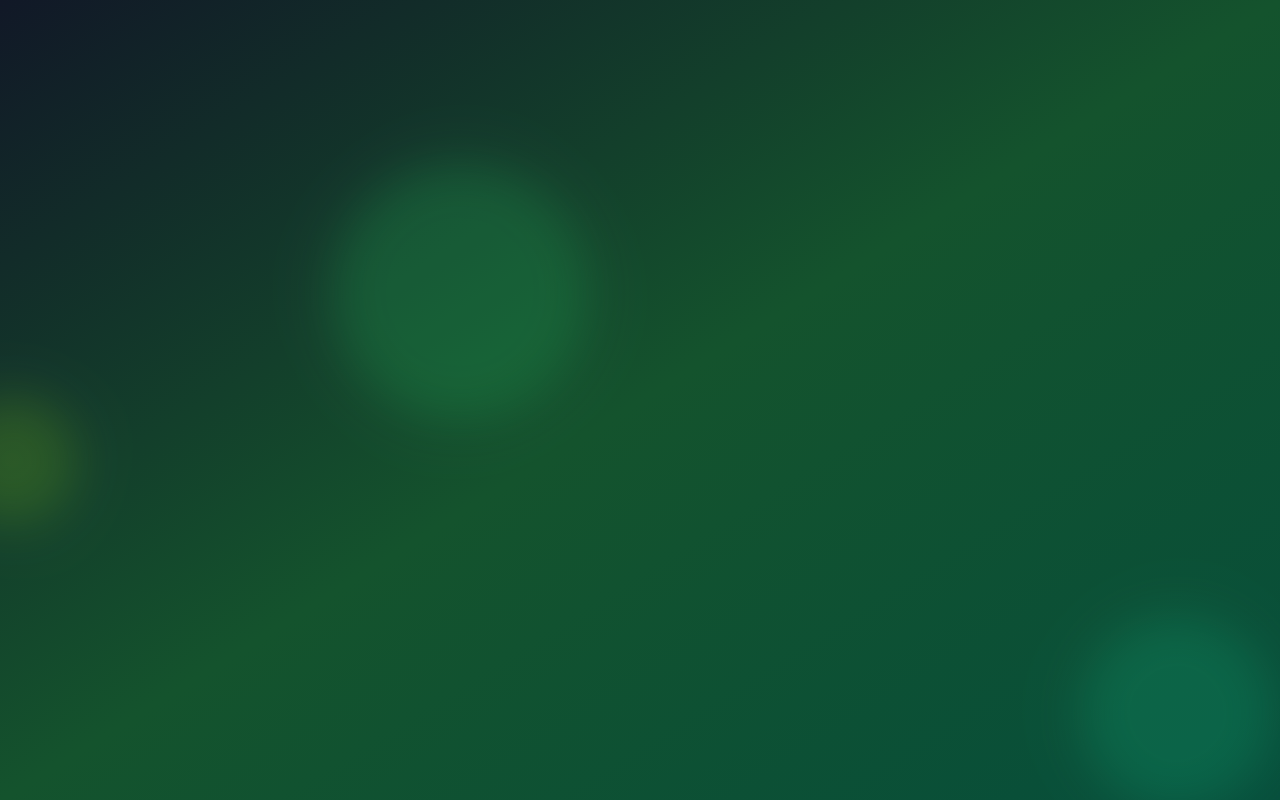
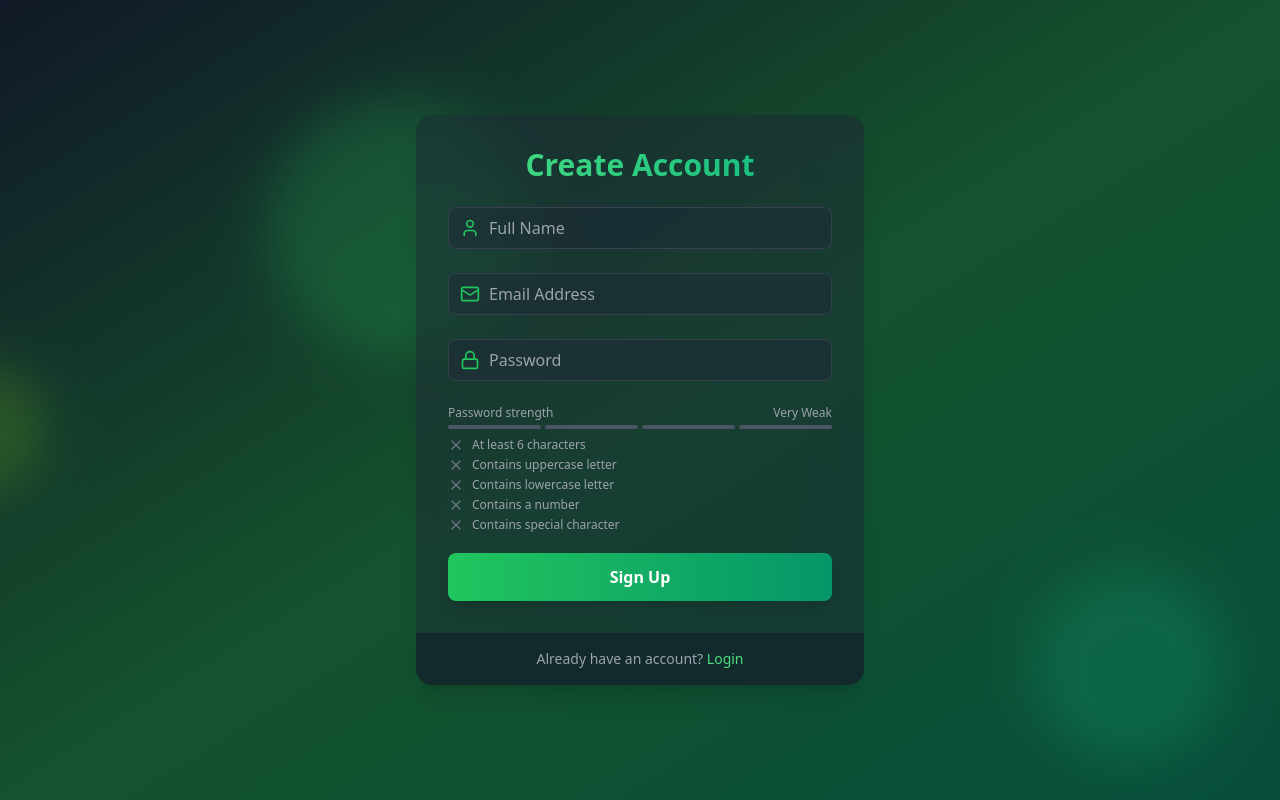
Before and after one commit to SurenAND/authentication, a React (Vite) app in the folder frontend/: page /signup in a window 1280 px wide. Built offline with nearby package versions, Linux system fonts and the light colour scheme.

Commit message:
feat: signup page

```diff
--- a/frontend/package.json
+++ b/frontend/package.json
@@ -10,10 +10,13 @@
     "preview": "vite preview"
   },
   "dependencies": {
+    "axios": "^1.7.7",
     "framer-motion": "^11.9.0",
+    "lucide-react": "^0.446.0",
     "react": "^18.3.1",
     "react-dom": "^18.3.1",
-    "react-router-dom": "^6.26.2"
+    "react-router-dom": "^6.26.2",
+    "zustand": "^5.0.0-rc.2"
   },
   "devDependencies": {
     "@eslint/js": "^9.9.0",
--- a/frontend/src/App.jsx
+++ b/frontend/src/App.jsx
@@ -1,4 +1,18 @@
+import { Navigate, Route, Routes } from "react-router-dom";
 import FloatingShape from "./components/FloatingShape";
+import SignUpPage from "./pages/SignUpPage";
+import { useAuthStore } from "./store/authStore";
+
+// redirect authenticated users to the home page
+const RedirectAuthenticatedUser = ({ children }) => {
+  const { isAuthenticated, user } = useAuthStore();
+
+  if (isAuthenticated && user.isVerified) {
+    return <Navigate to="/" replace />;
+  }
+
+  return children;
+};
 
 function App() {
   return (
@@ -27,6 +41,17 @@
         left="-10%"
         delay={2}
       />
+
+      <Routes>
+        <Route
+          path="/signup"
+          element={
+            <RedirectAuthenticatedUser>
+              <SignUpPage />
+            </RedirectAuthenticatedUser>
+          }
+        />
+      </Routes>
     </div>
   );
 }
--- /dev/null
+++ b/frontend/src/components/Input.jsx
@@ -0,0 +1,14 @@
+const Input = ({ icon: Icon, ...props }) => {
+	return (
+		<div className='relative mb-6'>
+			<div className='absolute inset-y-0 left-0 flex items-center pl-3 pointer-events-none'>
+				<Icon className='size-5 text-green-500' />
+			</div>
+			<input
+				{...props}
+				className='w-full pl-10 pr-3 py-2 bg-gray-800 bg-opacity-50 rounded-lg border border-gray-700 focus:border-green-500 focus:ring-2 focus:ring-green-500 text-white placeholder-gray-400 transition duration-200'
+			/>
+		</div>
+	);
+};
+export default Input;
--- /dev/null
+++ b/frontend/src/components/PasswordStrengthMeter.jsx
@@ -0,0 +1,76 @@
+import { Check, X } from "lucide-react";
+
+const PasswordCriteria = ({ password }) => {
+	const criteria = [
+		{ label: "At least 6 characters", met: password.length >= 6 },
+		{ label: "Contains uppercase letter", met: /[A-Z]/.test(password) },
+		{ label: "Contains lowercase letter", met: /[a-z]/.test(password) },
+		{ label: "Contains a number", met: /\d/.test(password) },
+		{ label: "Contains special character", met: /[^A-Za-z0-9]/.test(password) },
+	];
+
+	return (
+		<div className='mt-2 space-y-1'>
+			{criteria.map((item) => (
+				<div key={item.label} className='flex items-center text-xs'>
+					{item.met ? (
+						<Check className='size-4 text-green-500 mr-2' />
+					) : (
+						<X className='size-4 text-gray-500 mr-2' />
+					)}
+					<span className={item.met ? "text-green-500" : "text-gray-400"}>{item.label}</span>
+				</div>
+			))}
+		</div>
+	);
+};
+
+const PasswordStrengthMeter = ({ password }) => {
+	const getStrength = (pass) => {
+		let strength = 0;
+		if (pass.length >= 6) strength++;
+		if (pass.match(/[a-z]/) && pass.match(/[A-Z]/)) strength++;
+		if (pass.match(/\d/)) strength++;
+		if (pass.match(/[^a-zA-Z\d]/)) strength++;
+		return strength;
+	};
+	const strength = getStrength(password);
+
+	const getColor = (strength) => {
+		if (strength === 0) return "bg-red-500";
+		if (strength === 1) return "bg-red-400";
+		if (strength === 2) return "bg-yellow-500";
+		if (strength === 3) return "bg-yellow-400";
+		return "bg-green-500";
+	};
+
+	const getStrengthText = (strength) => {
+		if (strength === 0) return "Very Weak";
+		if (strength === 1) return "Weak";
+		if (strength === 2) return "Fair";
+		if (strength === 3) return "Good";
+		return "Strong";
+	};
+
+	return (
+		<div className='mt-2'>
+			<div className='flex justify-between items-center mb-1'>
+				<span className='text-xs text-gray-400'>Password strength</span>
+				<span className='text-xs text-gray-400'>{getStrengthText(strength)}</span>
+			</div>
+
+			<div className='flex space-x-1'>
+				{[...Array(4)].map((_, index) => (
+					<div
+						key={index}
+						className={`h-1 w-1/4 rounded-full transition-colors duration-300
+                ${index < strength ? getColor(strength) : "bg-gray-600"}
+              `}
+					/>
+				))}
+			</div>
+			<PasswordCriteria password={password} />
+		</div>
+	);
+};
+export default PasswordStrengthMeter;
--- /dev/null
+++ b/frontend/src/pages/SignUpPage.jsx
@@ -0,0 +1,90 @@
+import { motion } from "framer-motion";
+import Input from "../components/Input";
+import { Loader, Lock, Mail, User } from "lucide-react";
+import { useState } from "react";
+import { Link, useNavigate } from "react-router-dom";
+import PasswordStrengthMeter from "../components/PasswordStrengthMeter";
+import { useAuthStore } from "../store/authStore";
+
+const SignUpPage = () => {
+	const [name, setName] = useState("");
+	const [email, setEmail] = useState("");
+	const [password, setPassword] = useState("");
+	const navigate = useNavigate();
+
+	const { signup, error, isLoading } = useAuthStore();
+
+	const handleSignUp = async (e) => {
+		e.preventDefault();
+
+		try {
+			await signup(email, password, name);
+			navigate("/verify-email");
+		} catch (error) {
+			console.log(error);
+		}
+	};
+	return (
+		<motion.div
+			initial={{ opacity: 0, y: 20 }}
+			animate={{ opacity: 1, y: 0 }}
+			transition={{ duration: 0.5 }}
+			className='max-w-md w-full bg-gray-800 bg-opacity-50 backdrop-filter backdrop-blur-xl rounded-2xl shadow-xl
+			overflow-hidden'
+		>
+			<div className='p-8'>
+				<h2 className='text-3xl font-bold mb-6 text-center bg-gradient-to-r from-green-400 to-emerald-500 text-transparent bg-clip-text'>
+					Create Account
+				</h2>
+
+				<form onSubmit={handleSignUp}>
+					<Input
+						icon={User}
+						type='text'
+						placeholder='Full Name'
+						value={name}
+						onChange={(e) => setName(e.target.value)}
+					/>
+					<Input
+						icon={Mail}
+						type='email'
+						placeholder='Email Address'
+						value={email}
+						onChange={(e) => setEmail(e.target.value)}
+					/>
+					<Input
+						icon={Lock}
+						type='password'
+						placeholder='Password'
+						value={password}
+						onChange={(e) => setPassword(e.target.value)}
+					/>
+					{error && <p className='text-red-500 font-semibold mt-2'>{error}</p>}
+					<PasswordStrengthMeter password={password} />
+
+					<motion.button
+						className='mt-5 w-full py-3 px-4 bg-gradient-to-r from-green-500 to-emerald-600 text-white
+						font-bold rounded-lg shadow-lg hover:from-green-600
+						hover:to-emerald-700 focus:outline-none focus:ring-2 focus:ring-green-500 focus:ring-offset-2
+						 focus:ring-offset-gray-900 transition duration-200'
+						whileHover={{ scale: 1.02 }}
+						whileTap={{ scale: 0.98 }}
+						type='submit'
+						disabled={isLoading}
+					>
+						{isLoading ? <Loader className=' animate-spin mx-auto' size={24} /> : "Sign Up"}
+					</motion.button>
+				</form>
+			</div>
+			<div className='px-8 py-4 bg-gray-900 bg-opacity-50 flex justify-center'>
+				<p className='text-sm text-gray-400'>
+					Already have an account?{" "}
+					<Link to={"/login"} className='text-green-400 hover:underline'>
+						Login
+					</Link>
+				</p>
+			</div>
+		</motion.div>
+	);
+};
+export default SignUpPage;
--- /dev/null
+++ b/frontend/src/store/authStore.js
@@ -0,0 +1,98 @@
+import { create } from "zustand";
+import axios from "axios";
+
+const API_URL = import.meta.env.MODE === "development" ? "http://localhost:5000/api/auth" : "/api/auth";
+
+axios.defaults.withCredentials = true;
+
+export const useAuthStore = create((set) => ({
+	user: null,
+	isAuthenticated: false,
+	error: null,
+	isLoading: false,
+	isCheckingAuth: true,
+	message: null,
+
+	signup: async (email, password, name) => {
+		set({ isLoading: true, error: null });
+		try {
+			const response = await axios.post(`${API_URL}/signup`, { email, password, name });
+			set({ user: response.data.user, isAuthenticated: true, isLoading: false });
+		} catch (error) {
+			set({ error: error.response.data.message || "Error signing up", isLoading: false });
+			throw error;
+		}
+	},
+	login: async (email, password) => {
+		set({ isLoading: true, error: null });
+		try {
+			const response = await axios.post(`${API_URL}/login`, { email, password });
+			set({
+				isAuthenticated: true,
+				user: response.data.user,
+				error: null,
+				isLoading: false,
+			});
+		} catch (error) {
+			set({ error: error.response?.data?.message || "Error logging in", isLoading: false });
+			throw error;
+		}
+	},
+
+	logout: async () => {
+		set({ isLoading: true, error: null });
+		try {
+			await axios.post(`${API_URL}/logout`);
+			set({ user: null, isAuthenticated: false, error: null, isLoading: false });
+		} catch (error) {
+			set({ error: "Error logging out", isLoading: false });
+			throw error;
+		}
+	},
+	verifyEmail: async (code) => {
+		set({ isLoading: true, error: null });
+		try {
+			const response = await axios.post(`${API_URL}/verify-email`, { code });
+			set({ user: response.data.user, isAuthenticated: true, isLoading: false });
+			return response.data;
+		} catch (error) {
+			set({ error: error.response.data.message || "Error verifying email", isLoading: false });
+			throw error;
+		}
+	},
+	checkAuth: async () => {
+		set({ isCheckingAuth: true, error: null });
+		try {
+			const response = await axios.get(`${API_URL}/check-auth`);
+			set({ user: response.data.user, isAuthenticated: true, isCheckingAuth: false });
+		} catch (error) {
+			set({ error: null, isCheckingAuth: false, isAuthenticated: false });
+		}
+	},
+	forgotPassword: async (email) => {
+		set({ isLoading: true, error: null });
+		try {
+			const response = await axios.post(`${API_URL}/forgot-password`, { email });
+			set({ message: response.data.message, isLoading: false });
+		} catch (error) {
+			set({
+				isLoading: false,
+				error: error.response.data.message || "Error sending reset password email",
+			});
+			throw error;
+		}
+	},
+	resetPassword: async (token, password) => {
+		set({ isLoading: true, error: null });
+		try {
+			const response = await axios.post(`${API_URL}/reset-password/${token}`, { password });
+			set({ message: response.data.message, isLoading: false });
+		} catch (error) {
+			set({
+				isLoading: false,
+				error: error.response.data.message || "Error resetting password",
+			});
+			throw error;
+		}
+	},
+}));
```
Also changed, not shown: 1 other file (tests, documents, lock files or other folders).
